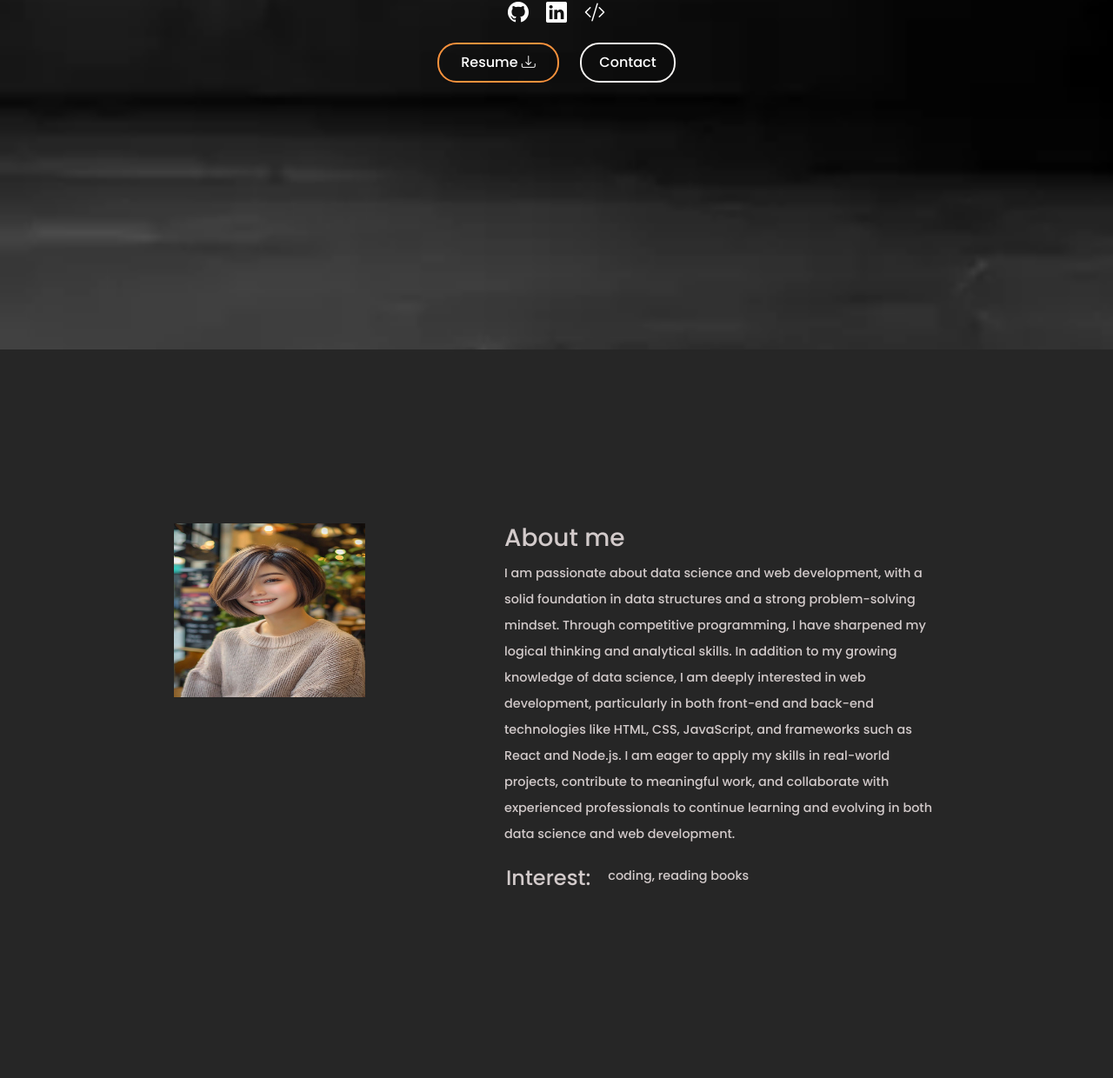
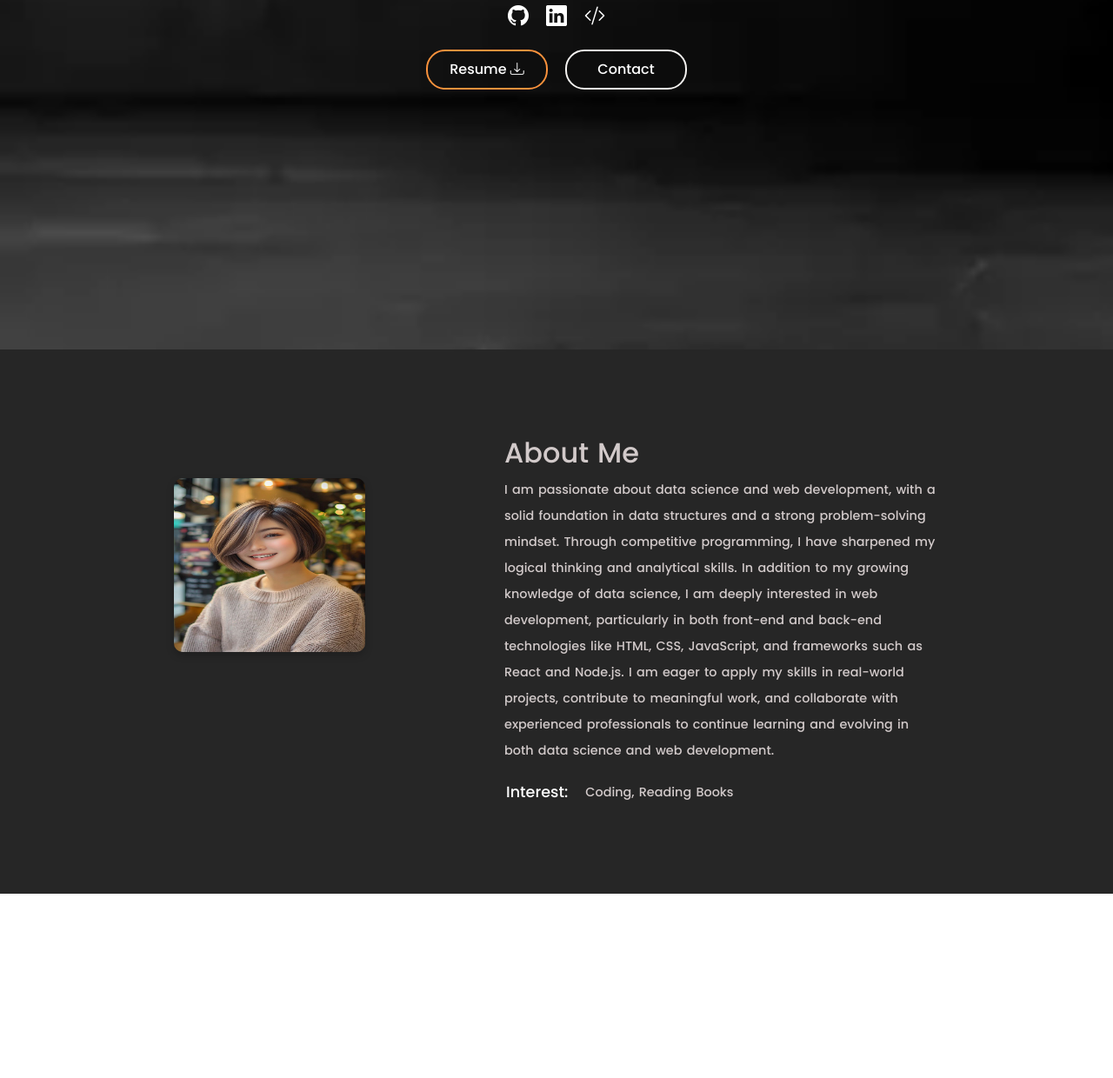
Before and after one commit to Najma099/Portfolio, a website: page index.html in a window 1280 px wide. Shown: the part 398-1638 px from the top of the page at 87% size. After the commit the page ends 1426 px from the top, so only its background shows below. Drawn offline with nearby package versions, Linux system fonts and the light colour scheme.

Commit message:
Code clean up till now

```diff
--- a/index.html
+++ b/index.html
@@ -3,56 +3,43 @@
 <head>
     <meta charset="UTF-8">
     <meta name="viewport" content="width=device-width, initial-scale=1.0">
-    <title>Document</title>
+    <title>Najma Khatun - Portfolio</title>
     <link rel="stylesheet" href="./src/style.css">
     <!-- Bootstrap Icons (CDN) -->
     <link rel="stylesheet" href="https://cdn.jsdelivr.net/npm/bootstrap-icons/font/bootstrap-icons.css">
-
 </head>
 <body>
+    <!-- Cover Page -->
     <main>
-        <div>
-            <h2 id="name">I'm Najma Khatun.</h2>
-            <nav>
-                <span>
-                    <a class="bi bi-github" href="https://github.com/Najma099"></a>
-                </span>
-                <span>
-                    <a class="bi bi-linkedin" href="https://www.linkedin.com/in/najma-khatun/"></a>
-                </span>
-                <span>
-                    <a class="bi bi-code-slash" href="https://leetcode.com/u/najmakhatun0999/"></a>
-                </span>
+        <div class="cover-container">
+            <h1 id="name">I'm Najma Khatun.</h1>
+            <nav class="social-links">
+                <a class="bi bi-github" href="https://github.com/Najma099" target="_blank"></a>
+                <a class="bi bi-linkedin" href="https://www.linkedin.com/in/najma-khatun/" target="_blank"></a>
+                <a class="bi bi-code-slash" href="https://leetcode.com/u/najmakhatun0999/" target="_blank"></a>
             </nav>
             <div id="cover-btn">
-                <div id = "resume">Resume <span class = "bi bi-download"></span></div>
-                <div id = "contact">Contact</div>
+                <a id="resume" href="./public/resume.pdf" download>Resume <span class="bi bi-download"></span></a>
+                <a id="contact" href="#contact-section">Contact</a>
             </div>
         </div>
     </main>
 
-    <!-- ABOUT ME -->
-    <section class ="aboutMe">
+    <!-- About Me Section -->
+    <section class="aboutMe">
         <div id="abt-col1">
-            <!-- img -->
-             <img src="./public/Images/photo.jpg" height="200" width="220">
+            <img src="./public/Images/photo.jpg" alt="Najma Khatun" height="200" width="220">
         </div>
         <div id="abt-col2">
-            <!--  -->
-            <h3>
-                About me
-            </h3>
+            <h2>About Me</h2>
             <p>
                 I am passionate about data science and web development, with a solid foundation in data structures and a strong problem-solving mindset. Through competitive programming, I have sharpened my logical thinking and analytical skills. In addition to my growing knowledge of data science, I am deeply interested in web development, particularly in both front-end and back-end technologies like HTML, CSS, JavaScript, and frameworks such as React and Node.js. I am eager to apply my skills in real-world projects, contribute to meaningful work, and collaborate with experienced professionals to continue learning and evolving in both data science and web development.
             </p>
             <div class="inst">
-                <h4><span></span>Interest: </h4>
-                <p>
-                    coding, reading books
-                </p>
+                <h4>Interest:</h4>
+                <p>Coding, Reading Books</p>
             </div>
         </div>
     </section>
-
 </body>
 </html>
--- a/src/style.css
+++ b/src/style.css
@@ -1,15 +1,17 @@
 @import "../node_modules/bootstrap/dist/css/bootstrap.css";
 @import url('https://fonts.googleapis.com/css2?family=Poppins:ital,wght@0,100;0,200;0,300;0,400;0,500;0,600;0,700;0,800;0,900;1,100;1,200;1,300;1,400;1,500;1,600;1,700;1,800;1,900&display=swap');
 
+/* General Reset */
 * {
     margin: 0;
     padding: 0;
     box-sizing: border-box;
-    font-family: "Poppins", serif;
+    font-family: "Poppins", sans-serif;
     font-weight: 500;
     font-style: normal;
 }
 
+/* Cover Page */
 main {
     background-image: url(../public/Images/portfolio-background.webp);
     background-repeat: no-repeat;
@@ -27,62 +29,88 @@ main {
     color: white;
     font-size: 4.2rem;
     font-weight: 530;
+    text-shadow: 2px 2px 4px rgba(0, 0, 0, 0.5);
 }
 
 main nav {
     display: flex;
     justify-content: center;
     gap: 20px;
-    margin-top: 10px;
+    margin-top: 20px;
 }
 
 main nav a {
     font-size: 1.5rem;
     color: white;
     text-decoration: none;
+    transition: color 0.3s ease, transform 0.3s ease;
+}
+
+main nav a:hover {
+    color: #FB923C;
+    transform: scale(1.1);
 }
 
 #cover-btn {
     display: flex;
-    margin-top: 14px;
+    margin-top: 20px;
     gap: 20px;
     justify-content: center;
     color: white;
     font-size: 1rem;
 }
 
-#resume {
-    border: 2px solid #FB923C;
+#resume, #contact {
+    border: 2px solid;
     padding: 9px;
     border-radius: 22px;
-    margin: 2px;
     width: 140px;
+    text-align: center;
+    text-decoration: none;
+    color: white;
+    transition: background 0.3s ease, color 0.3s ease;
+}
+
+#resume {
+    border-color: #FB923C;
+}
+
+#resume:hover {
+    background: #FB923C;
+    color: white;
 }
 
 #contact {
-    border: 2px solid rgb(246, 244, 242);
-    padding: 9px;
-    border-radius: 22px;
-    margin: 2px;
-    width: 110px;
+    border-color: rgb(246, 244, 242);
 }
 
-.aboutMe{
-    background-color: rgb(38,38,38);
+#contact:hover {
+    background: rgb(246, 244, 242);
+    color: rgb(38, 38, 38);
+}
+
+/* About Me Section */
+.aboutMe {
+    background-color: rgb(38, 38, 38);
     color: #ffffff;
     display: flex;
-    padding: 200px;
+    padding: 100px 200px;
     justify-content: center;
     gap: 160px;
     font-size: 0.9rem;
     color: rgb(210, 202, 202);
     font-weight: 100;
     line-height: 30px;
-
+    word-spacing: 1.5px;
 }
 
-.abt-col2 {
+#abt-col1 {
+    margin-top: 48px;
+}
 
+#abt-col1 img {
+    border-radius: 10px;
+    box-shadow: 0 4px 10px rgba(0, 0, 0, 0.2);
 }
 
 .inst {
@@ -91,3 +119,13 @@ main nav a {
     align-items: center;
     padding: 2px;
 }
+
+.inst h4, .inst p {
+    margin: 0;
+    padding: 0;
+}
+
+.inst h4 {
+    font-size: 1.1rem;
+    color: white;
+}
```
